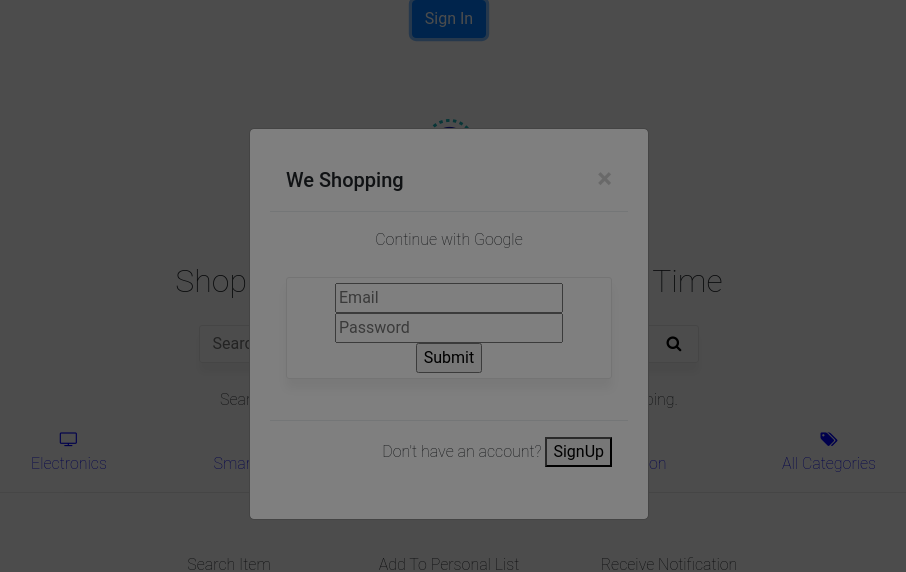
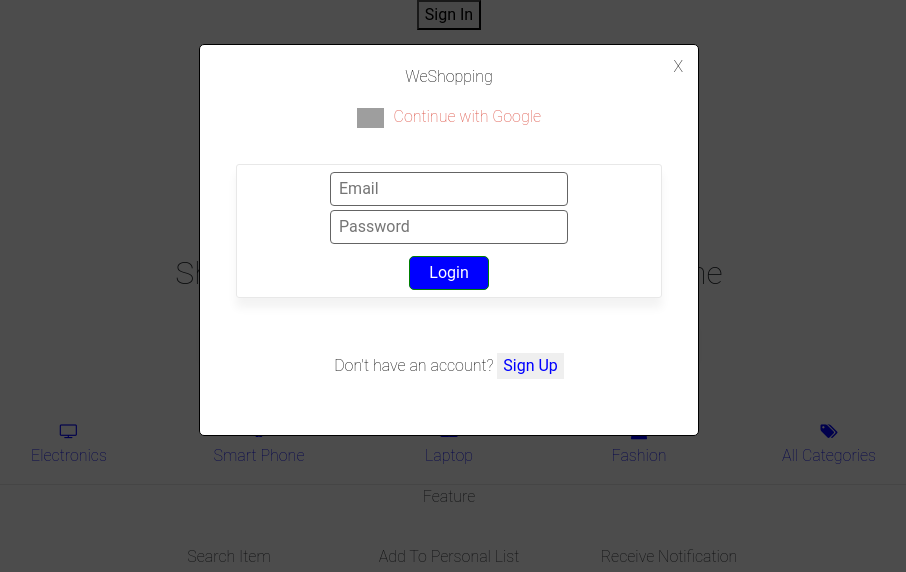
Before and after one commit to seoi99/weshopping, a React (Create React App) app in the folder client/: page / in a window 1280 px wide. Both pictures are taken after a click on the button "Sign In". Shown: the top 572 px of the page, without its empty margins (191-1097 px from the left). Built offline with nearby package versions, Linux system fonts and the light colour scheme; grey boxes are pictures that could not be loaded.

Commit message:
add modal component

```diff
--- /dev/null
+++ b/client/src/actions/modal_action.js
@@ -0,0 +1,16 @@
+export const OPEN_MODAL = 'OPEN_MODAL';
+export const CLOSE_MODAL = 'CLOSE_MODAL';
+
+export const openModal = modal => {
+    console.log(modal);
+    return {
+        type: OPEN_MODAL,
+        modal
+    };
+};
+
+export const closeModal = () => {
+    return {
+        type: CLOSE_MODAL
+    };
+};
--- a/client/src/components/app.jsx
+++ b/client/src/components/app.jsx
@@ -1,6 +1,7 @@
 import React, { Component } from "react";
 import {
     Route,
+    Switch,
 } from 'react-router-dom';
 import ProductIndexContainer from './product/product_index_container';
 import ProductForm from './product/product_form_container';
@@ -8,18 +9,22 @@
 import Main from './splash/main';
 import Footer from './footer/footer';
 import { AuthRoute } from '../utils/route_util'
+import Modal from './modal/modal';
+
 
 
 class App extends Component {
-
     render() {
         return (
             <div>
-                <Route exact path='/productlists/:name' component={ProductIndexContainer}/>
-                <Route exact path='/productlists/' component={ProductIndexContainer}/>
-                <Route exact path='/productlists/form' component={ProductForm}/>
-                <AuthRoute exact path='/favorite' component={Favorite}/>
-                <Route exact path='/' component={Main}/>
+                <Modal />
+                <Switch>
+                    <Route exact path='/productlists/:name' component={ProductIndexContainer}/>
+                    <Route exact path='/productlists/' component={ProductIndexContainer}/>
+                    <Route exact path='/productlists/form' component={ProductForm}/>
+                    <AuthRoute exact path='/favorite' component={Favorite}/>
+                    <Route exact path='/' component={Main}/>
+                </Switch>
                 <Footer/>
             </div>
         )
--- /dev/null
+++ b/client/src/components/modal/modal.jsx
@@ -0,0 +1,60 @@
+import React from 'react';
+import { openModal, closeModal } from '../../actions/modal_action';
+import { connect } from 'react-redux';
+import LoginForm from '../user/login_form';
+import SignUp from '../user/signup_form';
+import '../../style/modal.css';
+import { loginUser, signup} from '../../actions/user_action';
+
+const Modal = ({modal,openModal ,closeModal, loginUser, signup, otherForm}) => {
+    if (!modal) {
+        return null;
+    }
+    let component;
+    switch (modal) {
+    case 'login':
+        component = <LoginForm loginUser={loginUser} closeModal={closeModal}/>;
+        break;
+    case 'Sign Up':
+        component = <SignUp signup={signup} closeModal={closeModal}/>;
+        break;
+    default:
+        return null;
+    }
+    const other = modal === "login" ? "Sign Up" : 'login'
+    const context = modal === "login"? "Don't have an account?" : "Already have an account?"
+    return (
+        <div className="modal-background" onClick={closeModal}>
+            <div className="modal-child" onClick={e => e.stopPropagation()}>
+                <div onClick={closeModal} className="close-x">X</div>
+                <p className="modal-header">WeShopping</p>
+                <div className="modal-body">
+                    <a href="/auth/google" className="google"><img src="https://i.stack.imgur.com/22WR2.png)" alt="google"></img>Continue with Google</a>
+                    { component }
+                    <p>
+                        {context} <button onClick={() => otherForm(other)} className="modal-other-form">{other}</button>
+                    </p>
+                </div>
+            </div>
+        </div>
+    );
+}
+
+const msp = state => {
+    console.log(state.session.user);
+    return {
+        modal: state.ui.modal,
+        user: state.session.user.name
+    };
+};
+
+const mdp = (dispatch) => {
+    return {
+        closeModal: () => dispatch(closeModal()),
+        loginUser: (user) => dispatch(loginUser(user)),
+        signup: (user) => dispatch(signup(user)),
+        otherForm: (name) => dispatch(openModal(name)),
+    };
+};
+
+export default connect(msp, mdp)(Modal);
--- a/client/src/components/user/login_form.jsx
+++ b/client/src/components/user/login_form.jsx
@@ -10,7 +10,6 @@
             password: '',
         }
         this.handleSubmit = this.handleSubmit.bind(this);
-
     }
     update(field) {
         return e => this.setState({
@@ -31,7 +30,6 @@
             <div>
 
                 <form onSubmit={this.handleSubmit}>
-
                     <input type="text"
                         value={this.state.email}
                         onChange={this.update('email')}
@@ -44,7 +42,7 @@
                         placeholder="Password"
                     />
                     <br/>
-                    <input type="submit" value="Submit"/>
+                    <input type="submit" value="Login"/>
                 </form>
             </div>
         )
--- a/client/src/components/user/session_form.jsx
+++ b/client/src/components/user/session_form.jsx
@@ -1,10 +1,8 @@
 import React, { Component } from 'react';
 import { connect } from 'react-redux';
-import { loginUser, sendGreeting,logout, googlelogout, signup} from '../../actions/user_action';
+import {logout, googlelogout} from '../../actions/user_action';
+import { openModal, closeModal } from '../../actions/modal_action';
 import '../../style/session_form.css'
-
-import Login from './login_form';
-import SignUp from './signup_form';
 
 class SessionForm extends Component {
     constructor(props) {
@@ -16,17 +14,8 @@
     toggleName() {
         this.setState({toggle: !this.state.toggle})
     }
-    renderForm(form) {
-        if (form === "Login") {
-            return <Login loginUser={this.props.loginUser}/>
-        }
-        if (form === "SignUp") {
-            return <SignUp signup={this.props.signup}/>
-        }
-        return <Login loginUser={this.props.loginUser}/>
-    }
-
     greetingForm() {
+        this.props.closeModal();
         const logoutForm = this.props.google ?
             <button onClick={() => this.props.googlelogout()}>Logout</button>
             : <button onClick={() => this.props.logout()}>Logout</button>
@@ -37,54 +26,19 @@
             </div>
         )
     }
-    footer(currentForm) {
-        const buttonName = currentForm === "SignUp" ? "Login" : "SignUp";
-        const context =  currentForm === "SignUp" ? "Already have an account?" : "Don't have an account?"
-        return (
-            <p> {context} <button onClick={() => this.toggleName()}>{buttonName}</button></p>
-        )
-    }
+
     render() {
-        const update = this.state.toggle ? "SignUp" : "Login"
-        const testing = this.props.user ? "modal" : "modal";
         return this.props.user ? this.greetingForm() :
             (
                 <div>
-                    <button type="button" className="btn btn-primary" data-toggle="modal" data-target="#userModal">
-                        Sign In
-                    </button>
-
-                    <div className="modal fade" id="userModal" role="dialog" aria-labelledby="userModalLabel" aria-hidden="true">
-                        <div className="modal-dialog" role="document">
-                            <div className="modal-content">
-                                <div className="modal-header">
-                                    <h5 className="modal-title" id="userModalLabel">We Shopping</h5>
-                                    <button type="button" className="close" data-dismiss="modal" aria-label="Close">
-                                        <span aria-hidden="true">&times;</span>
-                                    </button>
-                                </div>
-                                <div className="modal-body">
-                                    <a href="/auth/google">Continue with Google</a>
-
-                                    <br/>
-                                    {this.renderForm(update)}
-                                </div>
-                                <div className="modal-footer">
-                                    {this.footer(update)}
-                                </div>
-                            </div>
-                        </div>
-                    </div>
-
-
-
+                    <button onClick={() => this.props.openModal('login')}>Sign In</button>
                 </div>
             )
     }
 }
 
 const msp = (state, ownProps) => {
-    console.log(state.session.user.email);
+    console.log(state.session.ui);
     return {
         user: state.session.user.email,
         google: state.session.user.googleid,
@@ -95,8 +49,9 @@
     return {
         logout: () => dispatch(logout()),
         googlelogout: () => dispatch(googlelogout()),
-        loginUser: (user) => dispatch(loginUser(user)),
-        signup: (user) => dispatch(signup(user)),
+        openModal: (modal) => dispatch(openModal(modal)),
+        closeModal: () => dispatch(closeModal()),
+
     }
 }
 
--- a/client/src/components/user/signup_form.jsx
+++ b/client/src/components/user/signup_form.jsx
@@ -60,7 +60,7 @@
                             placeholder="Password"
                         />
                         <br/>
-                        <input type="submit" value="Submit" data-dismiss="modal"/>
+                        <input type="submit" value="Sign Up" data-dismiss="modal"/>
                     </div>
                 </form>
             </div>
--- /dev/null
+++ b/client/src/reducers/loading_reducer.js
@@ -0,0 +1,40 @@
+import {
+    INDEX_LOADING, SHOW_LOADING ,RECEIVE_PRODUCT_DETAIL,RECEIVE_ERROR, RECEIVE_SEARCH_PRODUCT, RECEIVE_ALL_PRODUCT
+} from '../actions/product_action';
+
+import {
+    FAV_LOADING, FAV_COMPLETE
+} from '../actions/fav_action';
+
+const initializeState = {
+    indexLoading: false,
+    showLoading: false,
+    favLoading: false,
+}
+
+const loadingReducer = (state = initializeState, action) => {
+    Object.freeze(state);
+    switch (action.type) {
+    case INDEX_LOADING:
+        return {...state, indexLoading: true}
+    case SHOW_LOADING:
+        return {...state, showLoading: true}
+    case FAV_LOADING:
+        return {...state, favLoading: true}
+    case FAV_COMPLETE:
+        return {...state, favLoading: false}
+    case RECEIVE_SEARCH_PRODUCT:
+    case RECEIVE_ALL_PRODUCT:
+        return {...state, indexLoading: false}
+    case RECEIVE_PRODUCT_DETAIL:
+        return {...state, showLoading: false}
+    case RECEIVE_ERROR:
+        return initializeState
+    default:
+        return state;
+    }
+}
+
+
+
+export default loadingReducer;
--- /dev/null
+++ b/client/src/reducers/modal_reducer.js
@@ -0,0 +1,15 @@
+import { OPEN_MODAL, CLOSE_MODAL } from '../actions/modal_action';
+
+function modalReducer(state = null, action) {
+    switch (action.type) {
+    case OPEN_MODAL:
+        console.log(action)
+        return action.modal;
+    case CLOSE_MODAL:
+        return null;
+    default:
+        return state;
+    }
+}
+
+export default modalReducer
--- a/client/src/reducers/ui_reducer.js
+++ b/client/src/reducers/ui_reducer.js
@@ -1,54 +1,11 @@
-import {
-    INDEX_LOADING, SHOW_LOADING ,RECEIVE_PRODUCT_DETAIL,RECEIVE_ERROR, RECEIVE_SEARCH_PRODUCT, RECEIVE_ALL_PRODUCT
-} from '../actions/product_action';
+import { combineReducers } from 'redux';
 
-import {
-    FAV_LOADING, FAV_COMPLETE
-} from '../actions/fav_action';
+import loading from './loading_reducer';
+import modal from './modal_reducer';
 
-const initializeState = {
-    indexLoading: false,
-    showLoading: false,
-    favLoading: false,
-}
-
-const uiReducer = (state = initializeState, action) => {
-    Object.freeze(state);
-    switch (action.type) {
-    case INDEX_LOADING:
-        const load = Object.assign({}, state)
-        load.indexLoading = true;
-        return load
-    case SHOW_LOADING:
-        const show = Object.assign({}, state)
-        show.showLoading = true;
-        return show
-    case FAV_LOADING:
-        const fav = Object.assign({}, state)
-        fav.favLoading = true;
-        return fav
-    case FAV_COMPLETE:
-        const complete = Object.assign({}, state)
-        complete.favLoading = false;
-        return complete
-
-
-    case RECEIVE_SEARCH_PRODUCT:
-    case RECEIVE_ALL_PRODUCT:
-        const index = Object.assign({}, state)
-        index.indexLoading = false;
-        return index
-    case RECEIVE_PRODUCT_DETAIL:
-        const showLoad = Object.assign({}, state)
-        showLoad.showLoading = false;
-        return showLoad
-    case RECEIVE_ERROR:
-        return initializeState
-    default:
-        return state;
-    }
-}
-
-
+const uiReducer = combineReducers({
+    loading,
+    modal
+});
 
 export default uiReducer;
--- /dev/null
+++ b/client/src/style/modal.css
@@ -0,0 +1,100 @@
+.modal-background {
+  position: fixed;
+  top: 0;
+  bottom: 0;
+  right: 0;
+  left: 0;
+  background: rgba(0, 0, 0, 0.7);
+  z-index: 10;
+}
+
+.modal-child {
+  color: black;
+  position: absolute;
+  top: 30%;
+  left: 50%;
+  border: 1px solid;
+  min-width: 500px;
+  border-radius: 5px;
+  padding: 20px 10px;
+  background-color: white;
+  transform: translate(-50%, -50%);
+}
+.modal-child > * {
+  width: 100%;
+  color:black;
+  text-align: center;
+}
+
+.modal-header {
+  display: inline;
+  border: none;
+
+  text-align: center;
+}
+
+.modal-body > * {
+  padding: 10px;
+  margin-bottom: 10px;
+}
+
+.modal-body .google {
+  border-radius: 4px;
+  padding: 10px 20px;
+  color: #dc4e41;
+  cursor: pointer;
+}
+
+.modal-body .google:hover, .modal-body .google:active {
+  transition: background-color 0.5s ease;
+}
+
+.modal-body .google img {
+  max-height: 20px;
+  margin-right: 10px;
+}
+
+.modal-body form input {
+  padding: 4px 8px;
+  margin: 2px 10px;
+  border-radius: 4px;
+  border: 1px solid rgb(100,100,100);
+}
+
+.modal-body form input:hover, .modal-body form input:active {
+  transition: border 0.4s ease;
+  border: 1px solid rgb(200,200,200,0.9);
+}
+.modal-body form input[type=submit] {
+  min-width: 80px;
+  transition: background-color 0.5s ease;
+  background-color: blue;
+  color: white;
+  border: 1px solid green;
+  border-radius: 5px;
+  margin-top: 10px;
+}
+
+.modal-body form input[type=submit]:hover {
+  background-color: rgb(1,78,244, 0.8);
+}
+
+.modal-body button {
+  border: none;
+  cursor: pointer;
+  text-transform: capitalize;
+  color: blue;
+}
+.modal-body button:hover {
+  transition: color 0.5s ease;
+  color: black;
+}
+
+.close-x {
+  display: flex;
+  justify-content: flex-end;
+  position: absolute;
+  top: 10px;
+  right: 15px;
+  cursor: pointer;
+}
```
Also changed, not shown: client/src/index.js (indentation only).
